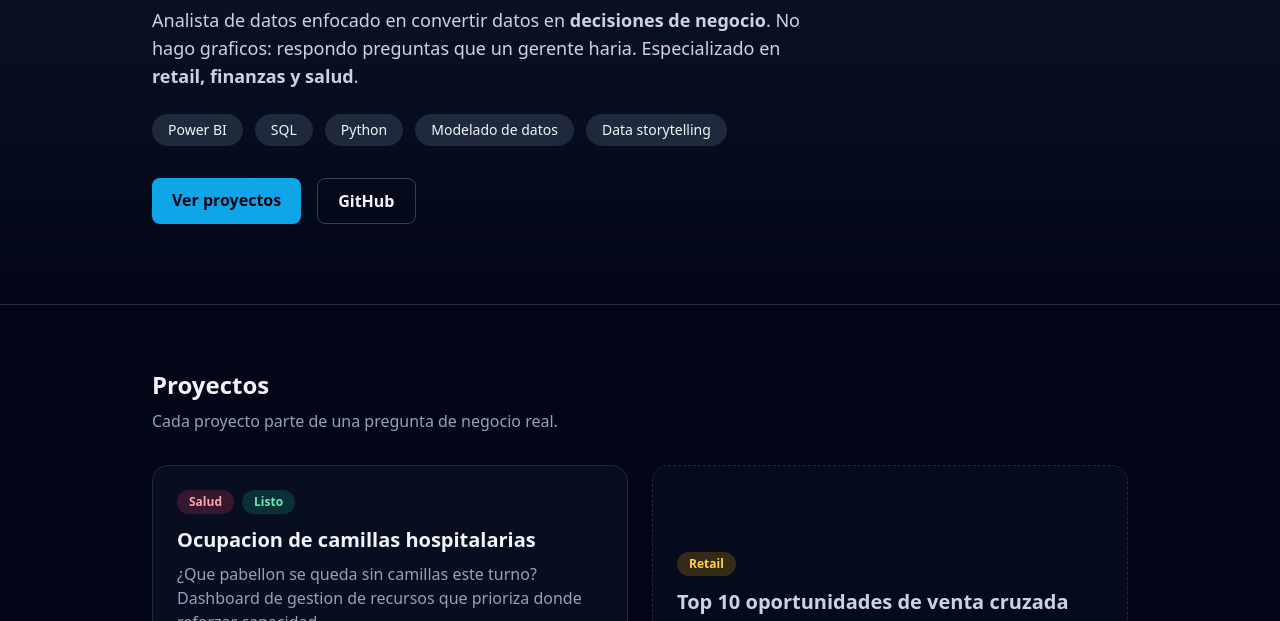
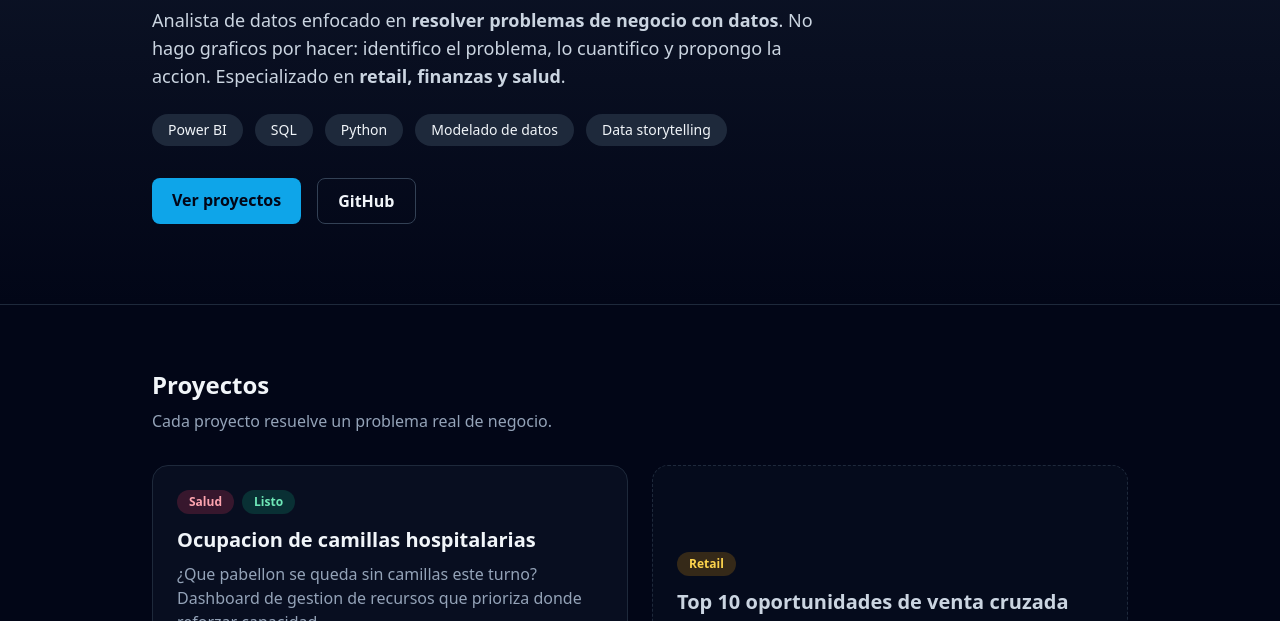
Before and after one commit to pablomzzz/portafolio-bi, a plain HTML site: page index.html in a window 1280 px wide. Shown: the part 170-791 px from the top of the page. Drawn offline with nearby package versions, Linux system fonts and the light colour scheme.

Commit message:
copy: enfoque en resolver problemas (menos egocentrico)

```diff
--- a/index.html
+++ b/index.html
@@ -25,9 +25,10 @@
       </p>
       <h1 class="text-4xl md:text-5xl font-bold mt-3">Pablo Morales</h1>
       <p class="text-lg text-slate-300 mt-4 max-w-2xl">
-        Analista de datos enfocado en convertir datos en <strong>decisiones de
-        negocio</strong>. No hago graficos: respondo preguntas que un gerente
-        haria. Especializado en <strong>retail, finanzas y salud</strong>.
+        Analista de datos enfocado en <strong>resolver problemas de negocio con
+        datos</strong>. No hago graficos por hacer: identifico el problema, lo
+        cuantifico y propongo la accion. Especializado en <strong>retail,
+        finanzas y salud</strong>.
       </p>
       <div class="flex flex-wrap gap-3 mt-6" aria-label="Habilidades">
         <span class="rounded-full bg-slate-800 px-4 py-1.5 text-sm">Power BI</span>
@@ -49,7 +50,7 @@
 
   <main id="proyectos" class="max-w-5xl mx-auto px-6 py-16">
     <h2 class="text-2xl font-bold mb-2">Proyectos</h2>
-    <p class="text-slate-400 mb-8">Cada proyecto parte de una pregunta de negocio real.</p>
+    <p class="text-slate-400 mb-8">Cada proyecto resuelve un problema real de negocio.</p>
 
     <div class="grid md:grid-cols-2 gap-6">
 
```
Also changed, not shown: 1 other file.
